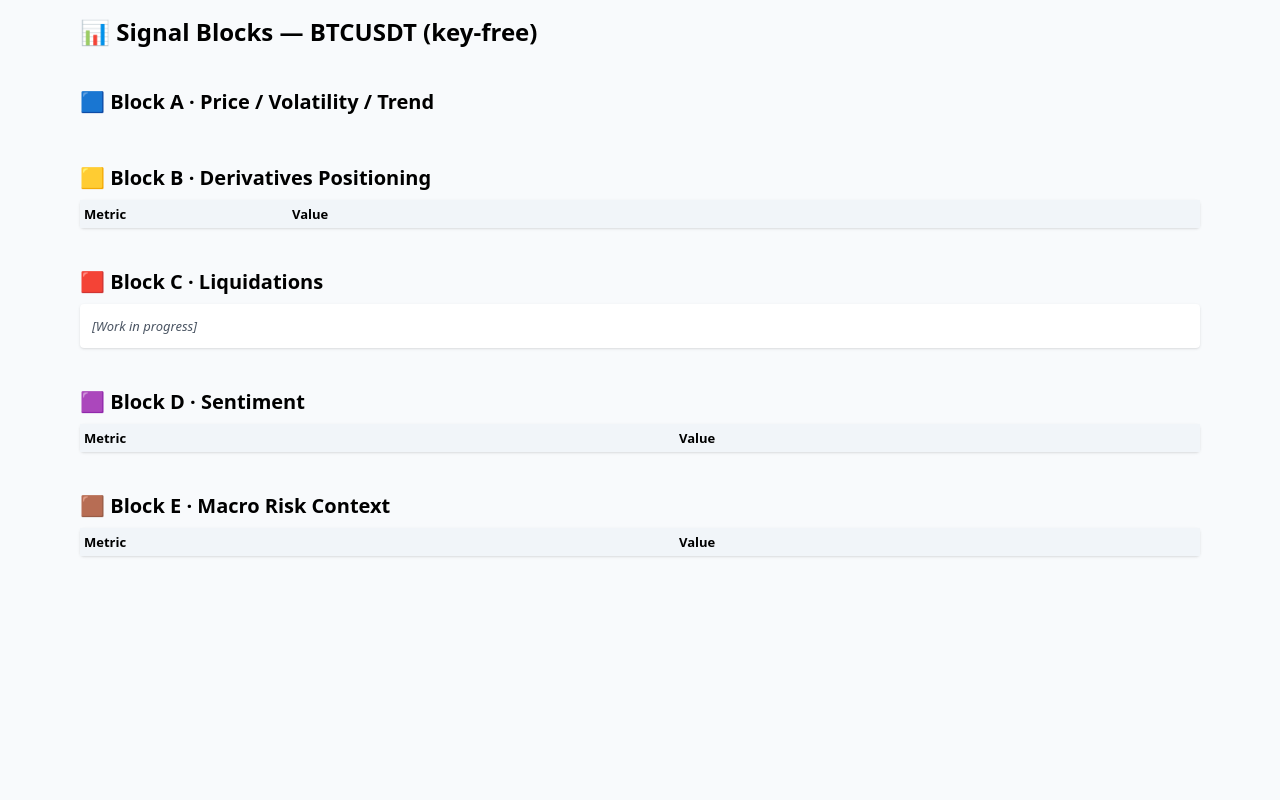
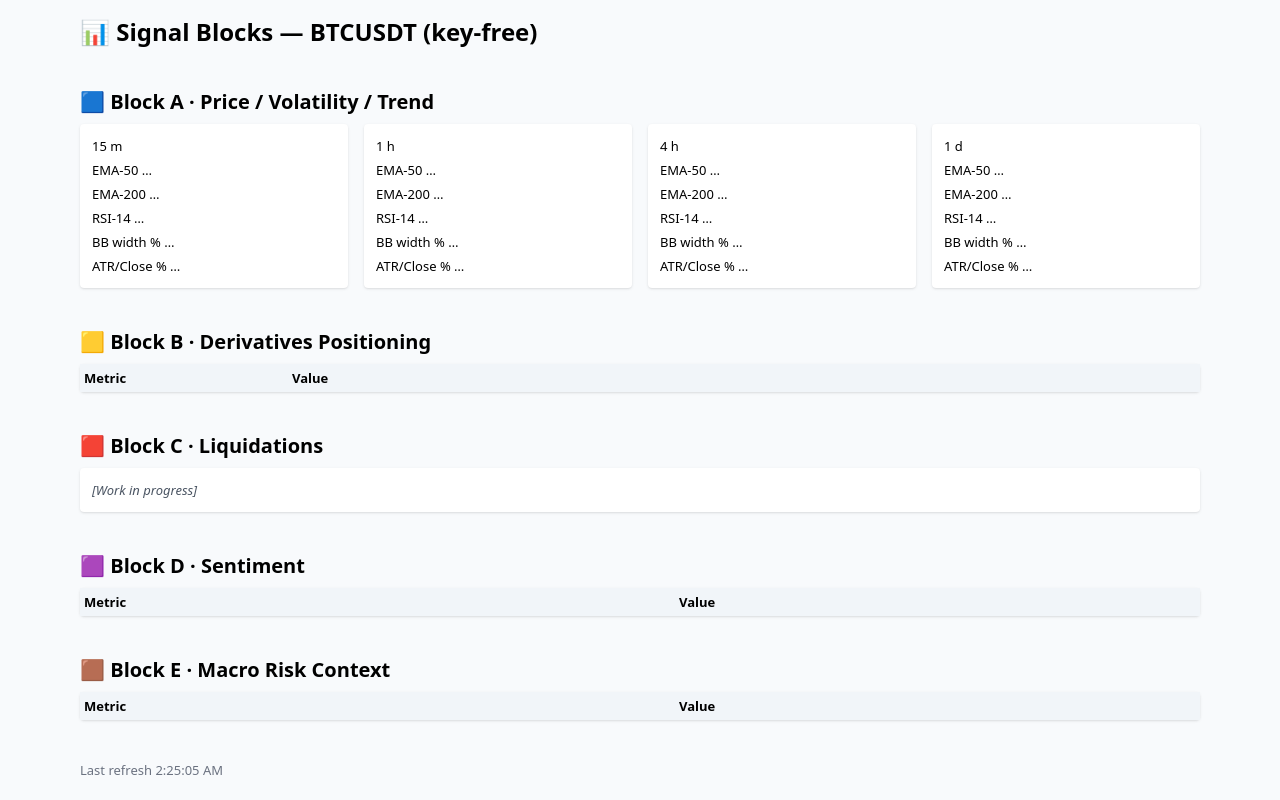
Before and after one commit to Cydeee/Signal, a plain HTML site: page index.html in a window 1280 px wide. Drawn offline with nearby package versions, Linux system fonts and the light colour scheme; no server answers.

Commit message:
Update index.html

```diff
--- a/index.html
+++ b/index.html
@@ -72,11 +72,11 @@ const CAD={A:60000,B:60000,D:300000,E:300000};
 const byId=id=>document.getElementById(id);
 const fmt=(x,p=2)=>x==null?'⚠️':(+x).toFixed(p);
 function setCell(tbl,k,v){
-  let tr=tbl.querySelector(tr[data-k="${k}"]);
+  let tr=tbl.querySelector(`tr[data-k="${k}"]`);
   if(!tr){
     tr=document.createElement('tr');
     tr.dataset.k=k;
-    tr.innerHTML=<td class="p-1">${k}</td><td class="p-1" data-v></td>;
+    tr.innerHTML=`<td class="p-1">${k}</td><td class="p-1" data-v></td>`;
     tbl.querySelector('tbody').appendChild(tr);
   }
   tr.querySelector('[data-v]').textContent=v;
@@ -85,7 +85,7 @@ function setCell(tbl,k,v){
 /* BLOCK A */
 const wrapA=byId('cardsA');
 for(const i in TF){
-  wrapA.insertAdjacentHTML('beforeend',
+  wrapA.insertAdjacentHTML('beforeend',`
     <div class="bg-white rounded shadow p-3 space-y-1">
       <h3 class="font-medium">${TF[i]}</h3>
       <div>EMA-50      <span id="${i}-ema50">…</span></div>
@@ -93,7 +93,7 @@ for(const i in TF){
       <div>RSI-14      <span id="${i}-rsi">…</span></div>
       <div>BB width %  <span id="${i}-bb">…</span></div>
       <div>ATR/Close % <span id="${i}-atr">…</span></div>
-    </div>);
+    </div>`);
 }
 const sma=(a,p)=>a.slice(-p).reduce((s,x)=>s+x,0)/p;
 const std=(a,p)=>{const s=a.slice(-p),m=sma(s,p);return Math.sqrt(s.reduce((t,x)=>t+(x-m)**2,0)/p);};
@@ -104,13 +104,13 @@ const atr=(h,l,c,p)=>{if(h.length<p+1)return;const t=[];for(let j=1;j<h.length;j
 async function pollA(){
   for(const i of Object.keys(TF)){
     try{
-      const rows=await fetch(https://api.binance.com/api/v3/klines?symbol=${SYMBOL}&interval=${i}&limit=${LIMIT}).then(r=>r.json());
+      const rows=await fetch(`https://api.binance.com/api/v3/klines?symbol=${SYMBOL}&interval=${i}&limit=${LIMIT}`).then(r=>r.json());
       const c=rows.map(r=>+r[4]),h=rows.map(r=>+r[2]),l=rows.map(r=>+r[3]),last=c.at(-1);
-      byId(${i}-ema50).textContent=fmt(ema(c,50));
-      byId(${i}-ema200).textContent=fmt(ema(c,200));
-      byId(${i}-rsi).textContent=fmt(rsi(c,14),1);
-      byId(${i}-bb).textContent=fmt(std(c,20)?((4*std(c,20)/last)*100):null);
-      byId(${i}-atr).textContent=fmt(atr(h,l,c,14)?((atr(h,l,c,14)/last)*100):null);
+      byId(`${i}-ema50`).textContent=fmt(ema(c,50));
+      byId(`${i}-ema200`).textContent=fmt(ema(c,200));
+      byId(`${i}-rsi`).textContent=fmt(rsi(c,14),1);
+      byId(`${i}-bb`).textContent=fmt(std(c,20)?((4*std(c,20)/last)*100):null);
+      byId(`${i}-atr`).textContent=fmt(atr(h,l,c,14)?((atr(h,l,c,14)/last)*100):null);
     }catch{}
   }
 }
@@ -120,15 +120,15 @@ pollA(); setInterval(pollA,CAD.A);
 async function pollB(){
   const tbl=byId('tblB');
   try{
-    const fr=await fetch(https://fapi.binance.com/fapi/v1/fundingRate?symbol=${SYMBOL}&limit=1000).then(r=>r.json());
+    const fr=await fetch(`https://fapi.binance.com/fapi/v1/fundingRate?symbol=${SYMBOL}&limit=1000`).then(r=>r.json());
     const arr=fr.slice(-42).map(d=>+d.fundingRate),m=arr.reduce((s,x)=>s+x,0)/arr.length,sd=Math.sqrt(arr.reduce((t,x)=>t+(x-m)**2,0)/arr.length),z=sd?((arr.at(-1)-m)/sd).toFixed(2):'0.00';
     setCell(tbl,'Funding z-score',z);
     const [oiN,oiH]=await Promise.all([
-      fetch(https://fapi.binance.com/fapi/v1/openInterest?symbol=${SYMBOL}).then(r=>r.json()),
-      fetch(https://fapi.binance.com/futures/data/openInterestHist?symbol=${SYMBOL}&period=1h&limit=24).then(r=>r.json())
+      fetch(`https://fapi.binance.com/fapi/v1/openInterest?symbol=${SYMBOL}`).then(r=>r.json()),
+      fetch(`https://fapi.binance.com/futures/data/openInterestHist?symbol=${SYMBOL}&period=1h&limit=24`).then(r=>r.json())
     ]);
     const pct=(((+oiN.openInterest - +oiH[0].sumOpenInterest)/+oiH[0].sumOpenInterest)*100).toFixed(1);
-    setCell(tbl,'OI %Δ (24h)',${pct} %);
+    setCell(tbl,'OI %Δ (24h)',`${pct} %`);
   }catch{}
 }
 pollB(); setInterval(pollB,CAD.B);
@@ -145,7 +145,7 @@ async function pollD(){
       fetch('https://api.alternative.me/fng/?limit=1').then(r=>r.json())
     ]);
     setCell(tbl,'Sentiment votes %',fmt(cg.sentiment_votes_up_percentage,1));
-    setCell(tbl,'Fear & Greed',${fg.data[0].value} · ${fg.data[0].value_classification});
+    setCell(tbl,'Fear & Greed',`${fg.data[0].value} · ${fg.data[0].value_classification}`);
   }catch{}
 }
 pollD(); setInterval(pollD,CAD.D);
@@ -155,10 +155,10 @@ async function pollE(){
   const tbl=byId('tblE');
   try{
     const g=await fetch('https://api.coingecko.com/api/v3/global').then(r=>r.json()).then(j=>j.data);
-    setCell(tbl,'Total Market Cap (USD T)',$${(g.total_market_cap.usd/1e12).toFixed(2)});
-    setCell(tbl,'24h MCap Δ %',${g.market_cap_change_percentage_24h_usd.toFixed(2)} %);
-    setCell(tbl,'BTC dominance %',${g.market_cap_percentage.btc.toFixed(2)} %);
-    setCell(tbl,'ETH dominance %',${g.market_cap_percentage.eth.toFixed(2)} %);
+    setCell(tbl,'Total Market Cap (USD T)',`$${(g.total_market_cap.usd/1e12).toFixed(2)}`);
+    setCell(tbl,'24h MCap Δ %',`${g.market_cap_change_percentage_24h_usd.toFixed(2)} %`);
+    setCell(tbl,'BTC dominance %',`${g.market_cap_percentage.btc.toFixed(2)} %`);
+    setCell(tbl,'ETH dominance %',`${g.market_cap_percentage.eth.toFixed(2)} %`);
   }catch{}
 }
 pollE(); setInterval(pollE,CAD.E);
```
